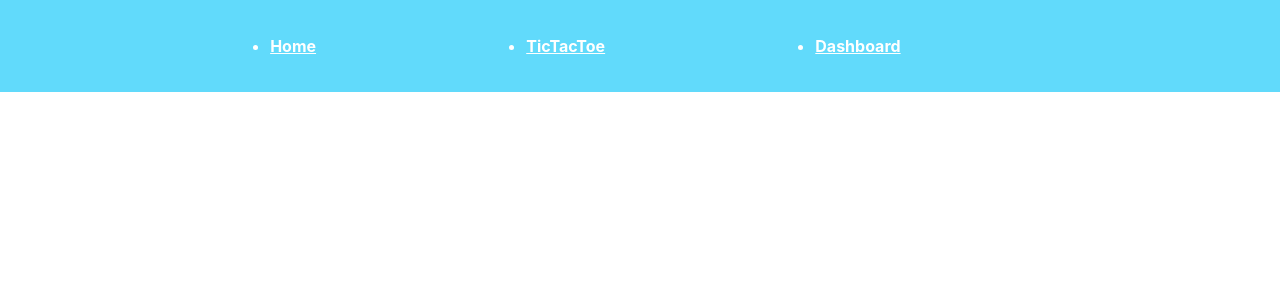
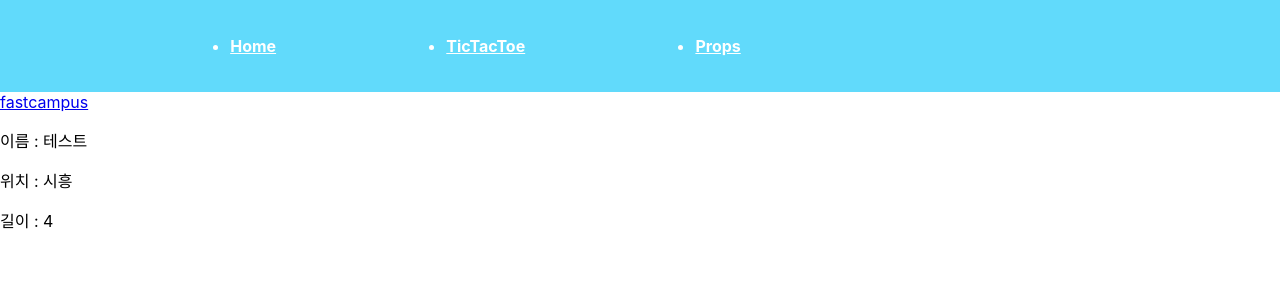
Before and after one commit to Moon-YoungSeok/react, a React (Create React App) app: page /test/props.js in a window 1280 px wide. Shown: the top 300 px of the page. Built offline with nearby package versions, Linux system fonts and the light colour scheme.

Commit message:
props 추가

```diff
--- a/src/App.js
+++ b/src/App.js
@@ -5,20 +5,28 @@ import { useState } from 'react'
 import { BrowserRouter, Routes, Route, Link } from "react-router-dom";
 import TicTacToe from "./pages/tictactoe";
 import Home from "./pages/home";
-import Page3 from "./pages/test3";
+import Page3 from "./pages/props";
 import Header from "./components/Header";
 
 
 
 
 function App() {
+  const text = {
+    name : "테스트",
+    location : "시흥",
+    arr : [1,2,3,4],
+  };
   return (
     <BrowserRouter>
       <Header />
       <Routes>
         <Route path="" element={<Home />} />
         <Route path="/test/tictactoe.js" element={<TicTacToe />} />
-        <Route path="/test/test3.js" element={<Page3 />} />
+        <Route path="/test/props.js" element={<Page3 {...text} />} />
+        {/* 값 전달 기본적인 구조 (스프레드 연산자 사용가능) */}
+        {/* <Route path="/test/test3.js" element={<Page3 name={text.name} location={text.location} arr={text.arr} />} />  */}
+
       </Routes>
     </BrowserRouter>
   );
--- a/src/components/Header.js
+++ b/src/components/Header.js
@@ -14,7 +14,7 @@ function Header() {
               <Link to="/test/tictactoe.js">TicTacToe</Link>
             </li>
             <li>
-              <Link to="/test/test3.js">Dashboard</Link>
+              <Link to="/test/props.js">Props</Link>
             </li>
           </ul>
         </nav>
--- /dev/null
+++ b/src/pages/props.js
@@ -0,0 +1,22 @@
+import React from "react";
+
+export default function Page3(props) {
+  console.log(props);
+  return (
+    <>
+      <a href="https://fastcampus.co.kr/">fastcampus</a>
+      <p>이름 : {props.name}</p>
+      <p>위치 : {props.location}</p>
+      <p>길이 : {props.arr.length}</p>
+
+    </>
+
+  );
+}
+
+// 값 전달시 props 사용하면 아래와 같이 예외처리를 할 수 있음 그러나 오류나서 확인 결과 미래에 없어질 기능
+// Page3.defaultProps = {
+//   name : "입력값 없음",
+//   location : "위치값 없음",
+//   arr: [],
+//   };
--- a/src/pages/test3.js
+++ /dev/null
@@ -1,7 +0,0 @@
-import React from "react";
-
-export default function page3() {
-  return (
-    <a href="https://fastcampus.co.kr/">fastcampus</a>
-  );
-}
```
